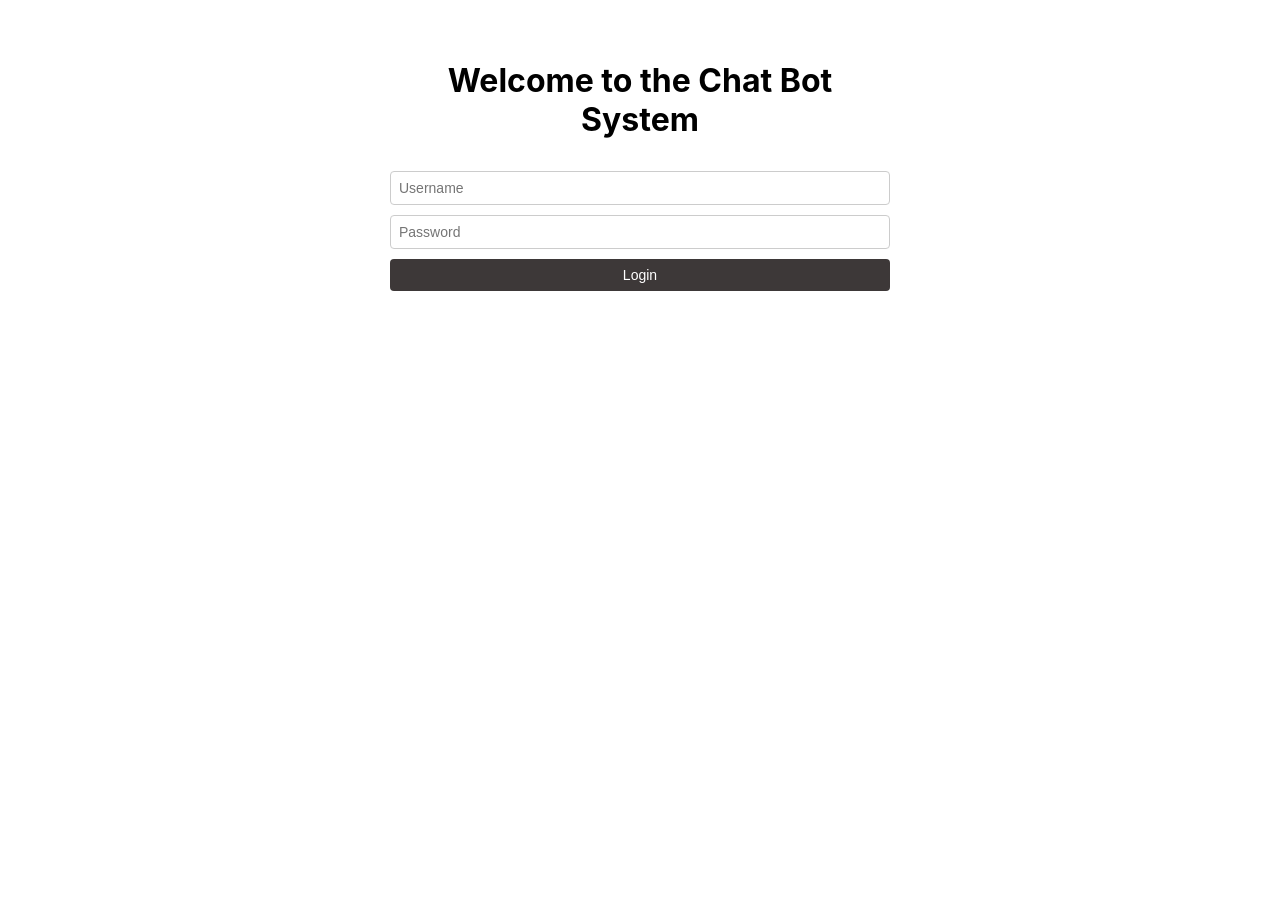
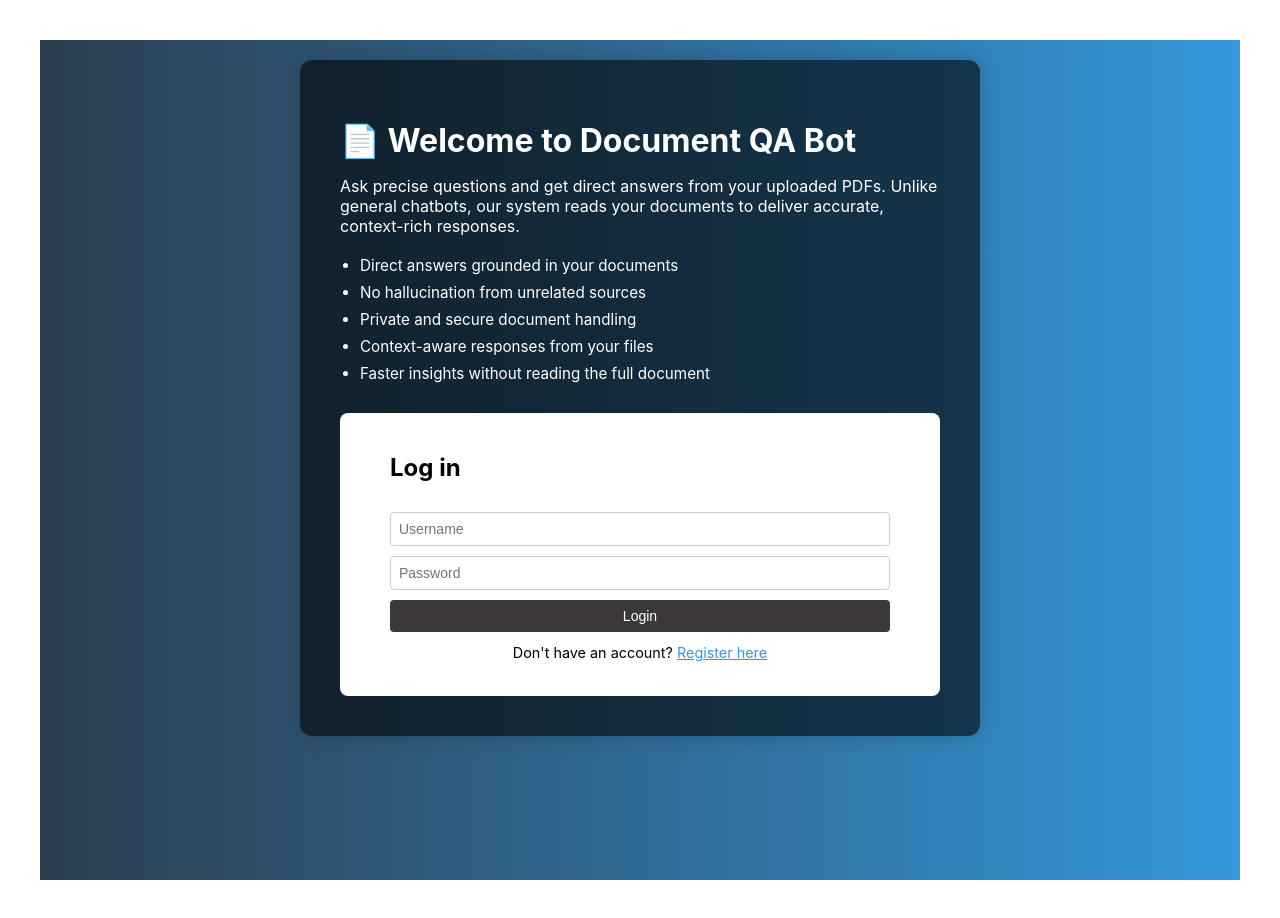
Before and after one commit to 1tongp/Document_QA_Bot, a React (Create React App) app in the folder document-qa-frontend/: page / in a window 1280 px wide. Before the commit the page ends 800 px from the top, so only its background shows below. Built offline with nearby package versions, Linux system fonts and the light colour scheme; no server answers.

Commit message:
added the ui for login screen

```diff
--- a/document-qa-frontend/src/App.js
+++ b/document-qa-frontend/src/App.js
@@ -5,6 +5,7 @@ import ChatHistory from './components/Chat/ChatHistory';
 import { uploadPDF, askQuestion } from './services/api';
 import MainLayout from './layouts/MainLayout';
 import Login from './components/Authenication/Login';
+import HomeScreen from './pages/HomeScreen';
 
 function App() {
   const [chatHistory, setChatHistory] = useState([]);
@@ -69,12 +70,16 @@ function App() {
   if (!isLoggedIn) {
     return (
       <div style={styles.loginContainer}>
-        <Login
+        {/* <Login
           onLogin={(userInfo) => {
             setIsLoggedIn(true);
             setUser(userInfo);
           }}
-        />
+        /> */}
+        <HomeScreen onLogin={(userInfo) => {
+          setIsLoggedIn(true);
+          setUser(userInfo);
+        }} onRegisterClick={{}}/>
       </div>
     );
   }
--- a/document-qa-frontend/src/components/Authenication/Login.js
+++ b/document-qa-frontend/src/components/Authenication/Login.js
@@ -19,7 +19,7 @@ function Login({ onLogin }) {
 
     return (
         <form onSubmit={handleSubmit} style={styles.form}>
-            <h1>Welcome to the Chat Bot System</h1>
+            <h2>Log in</h2>
             <input
                 type="text"
                 value={username}
--- /dev/null
+++ b/document-qa-frontend/src/pages/HomeScreen.js
@@ -0,0 +1,109 @@
+import React from 'react';
+import { motion } from 'framer-motion';
+import Login from '../components/Authenication/Login';
+
+const features = [
+    "Direct answers grounded in your documents",
+    "No hallucination from unrelated sources",
+    "Private and secure document handling",
+    "Context-aware responses from your files",
+    "Faster insights without reading the full document"
+];
+
+const fadeInUp = {
+    hidden: { opacity: 0, y: 40 },
+    show: { opacity: 1, y: 0, transition: { duration: 0.6 } }
+};
+
+function HomeScreen({ onLogin, onRegisterClick }) {
+    return (
+        <div style={styles.container}>
+            <motion.div
+                initial="hidden"
+                animate="show"
+                variants={{ show: { transition: { staggerChildren: 0.2 } } }}
+                style={styles.box}
+            >
+                <motion.h1 variants={fadeInUp} style={styles.title}>
+                    📄 Welcome to Document QA Bot
+                </motion.h1>
+                <motion.p variants={fadeInUp} style={styles.description}>
+                    Ask precise questions and get direct answers from your uploaded PDFs.
+                    Unlike general chatbots, our system reads your documents to deliver accurate, context-rich responses.
+                </motion.p>
+
+                <motion.ul variants={fadeInUp} style={styles.bulletList}>
+                    {features.map((feature, idx) => (
+                        <li key={idx} style={styles.listItem}>{feature}</li>
+                    ))}
+                </motion.ul>
+
+                <motion.div variants={fadeInUp} style={styles.loginSection}>
+                    <Login onLogin={onLogin} />
+                    <p style={styles.register}>
+                        Don't have an account? <span onClick={onRegisterClick} style={styles.link}>Register here</span>
+                    </p>
+                </motion.div>
+            </motion.div>
+        </div>
+    );
+}
+
+const styles = {
+    container: {
+        display: 'flex',
+        height: '100vh',
+        background: 'linear-gradient(to right, #2c3e50, #3498db)',
+        alignItems: 'flex-start',
+        justifyContent: 'center',
+        padding: '20px',
+        color: '#fff'
+    },
+    box: {
+        maxWidth: '600px',
+        width: '100%',
+        backgroundColor: 'rgba(0, 0, 0, 0.6)',
+        borderRadius: '12px',
+        padding: '40px',
+        boxShadow: '0 0 20px rgba(0,0,0,0.2)',
+        textAlign: 'left'
+    },
+    title: {
+        fontSize: '2rem',
+        marginBottom: '16px',
+        textAlign: 'center',
+        textAlign: 'left'
+    },
+    description: {
+        fontSize: '1rem',
+        marginBottom: '20px',
+        textAlign: 'center',
+        textAlign: 'left'
+    },
+    bulletList: {
+        marginBottom: '30px',
+        paddingLeft: '20px'
+    },
+    listItem: {
+        fontSize: '0.95rem',
+        marginBottom: '8px'
+    },
+    loginSection: {
+        backgroundColor: '#fff',
+        color: '#000',
+        padding: '20px',
+        borderRadius: '8px',
+    },
+    register: {
+        marginTop: '12px',
+        fontSize: '0.9rem',
+        textAlign: 'center'
+    },
+    link: {
+        color: '#3498db',
+        cursor: 'pointer',
+        textDecoration: 'underline'
+    }
+};
+
+export default HomeScreen;
```
